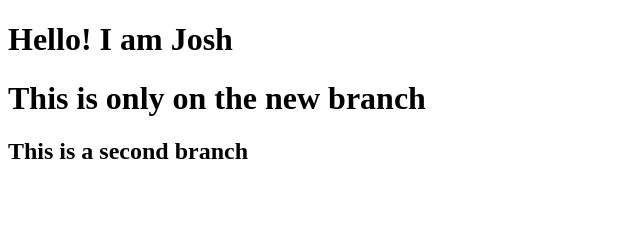
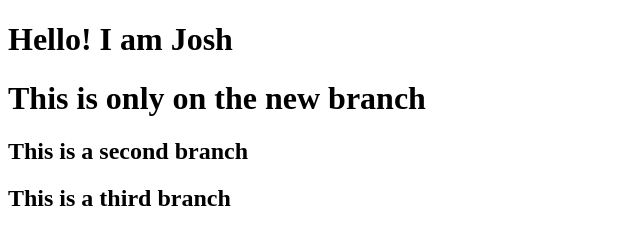
Before and after one commit to JoshS1234/my-test-repo, a plain HTML site: page index.html in a window 1280 px wide. Shown: the whole page, without its empty margins (0-640 px from the left). Drawn offline with Linux system fonts and the light colour scheme.

Commit message:
added a third branch message

```diff
--- a/index.html
+++ b/index.html
@@ -9,5 +9,6 @@
     <h1>Hello! I am Josh</h1>
     <h1>This is only on the new branch</h1>
     <h2>This is a second branch</h2>
+    <h2>This is a third branch</h2>
   </body>
 </html>
```
